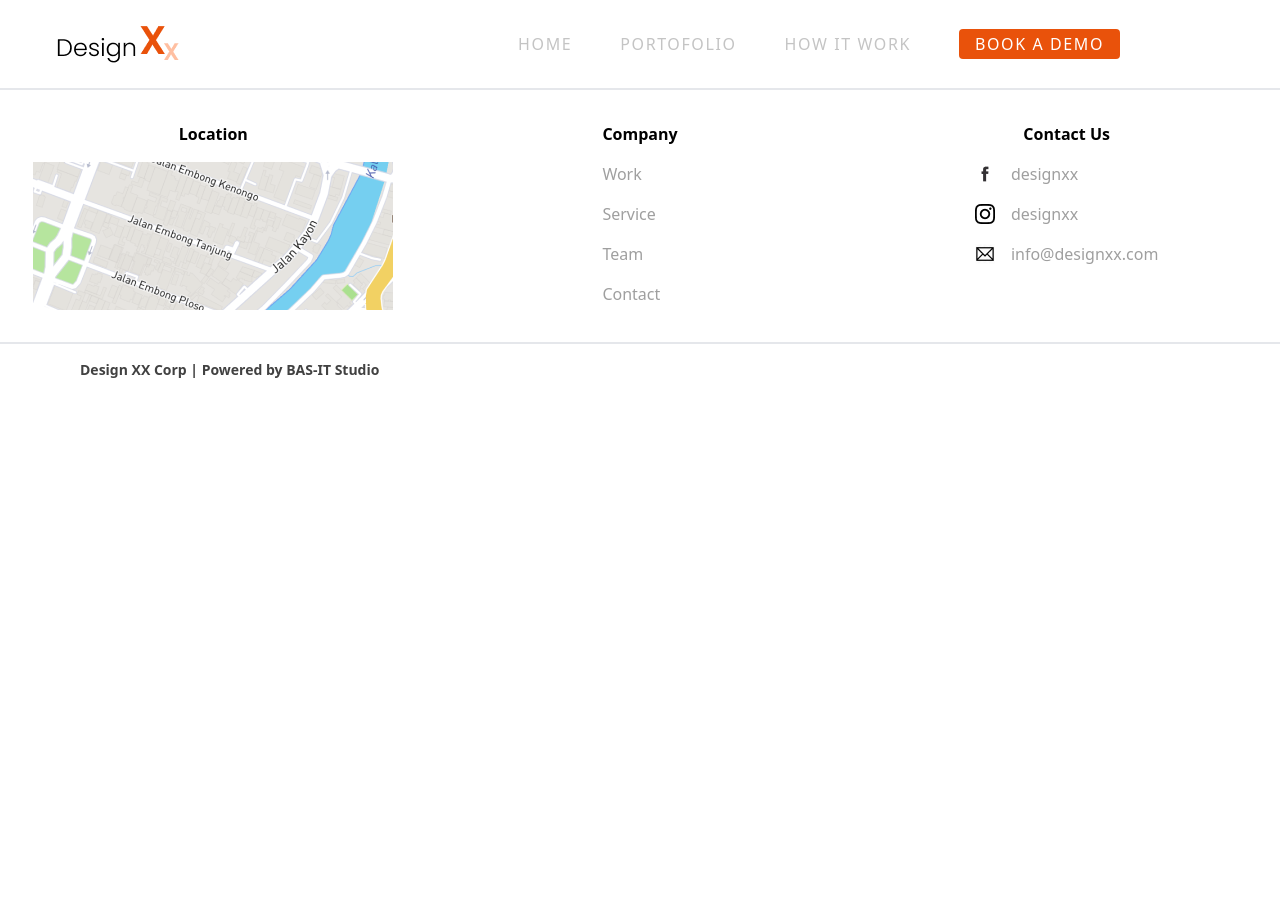
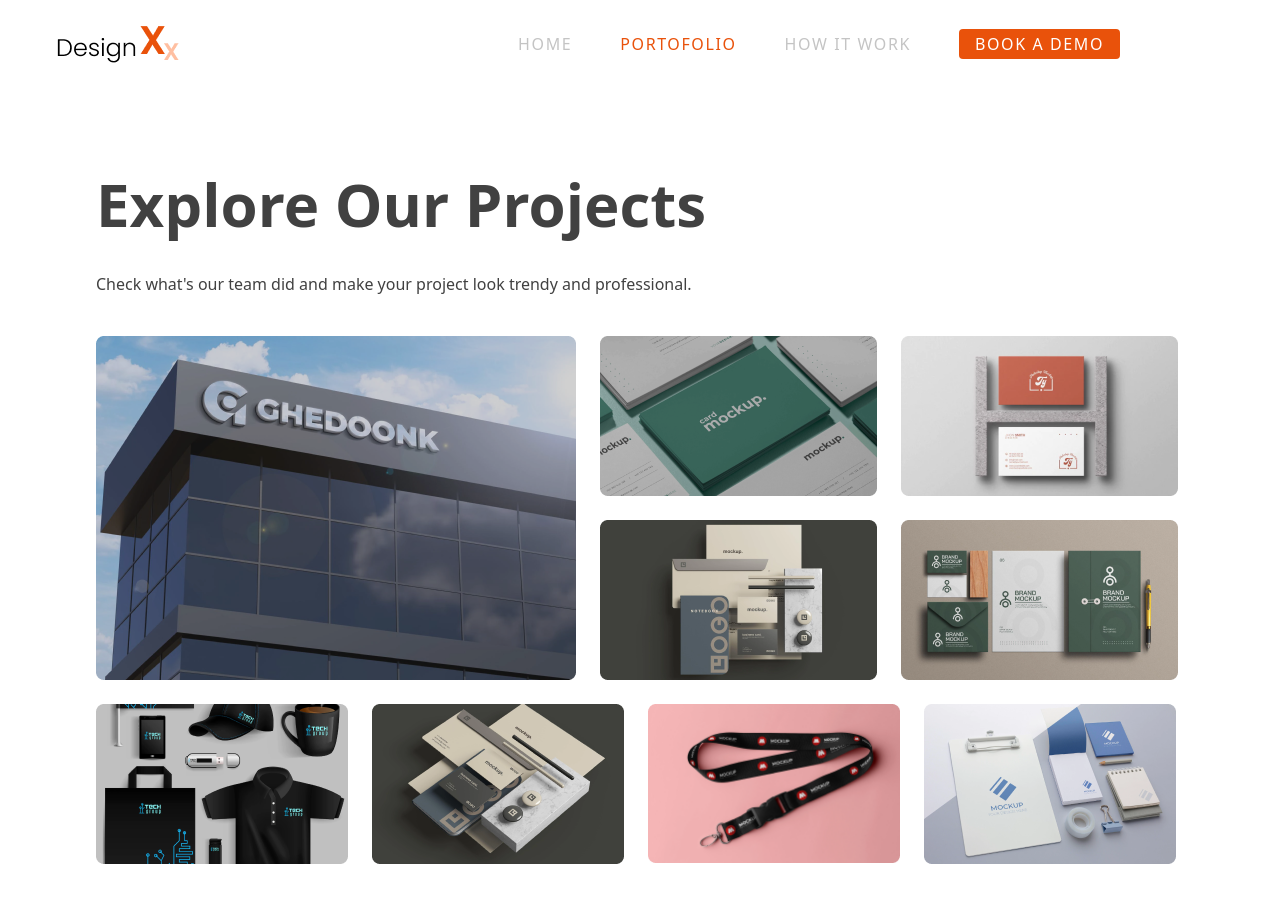
Before and after one commit to adityailhamss/designxx, a React (Create React App) app: page /portfolio in a window 1280 px wide. Shown: the top 900 px of the page. Before the commit the page ends 800 px from the top, so only its background shows below. Built offline with nearby package versions, Linux system fonts and the light colour scheme.

Commit message:
responsive portfolio

```diff
--- a/src/App.js
+++ b/src/App.js
@@ -18,6 +18,7 @@ function App() {
     <Router>
       <Navbar />
       <Routes>
+        <Route path="/portfolio" element={<Portfolio />} />
         <Route path="/demo" element={<Demo />} />
         <Route path="/steptwo" element={<StepTwo />} />
         <Route path="/stepthree" element={<StepThree />} />
--- a/src/component/Navbar.js
+++ b/src/component/Navbar.js
@@ -24,7 +24,7 @@ const Navbar = () => {
           </li>
           <li className="py-8">
             <NavLink
-              to={"/portofolio"}
+              to={"/Portfolio"}
               className="py-8 px-6 tracking-widest"
               style={(isActive) => ({
                 color: isActive.isActive ? "#E9520B" : "#C4C4C4",
--- a/src/component/Portfolio.js
+++ b/src/component/Portfolio.js
@@ -1,73 +1,88 @@
 import React from 'react'
+import { useNavigate } from 'react-router-dom';
 import "@fontsource/poppins";
 import "@fontsource/dm-sans";
 
-function portofolio() {
+function Portfolio() {
+  const navigate = useNavigate();
+
+    const Demo = () => {
+        navigate('/demo');
+    };
+
   return (
-    <div className='container'>
-      <div className='txt-box'>
-        <h1 className='h1a '>Explore Our Projects</h1>
-        <p className='styletxt-1'>Check what's our team did and make your project look trendy and professional.</p>
-      </div>
+    <div className='px-24 py-20 flex-row'>
+        <div className='flex flex-col w-full gap-8 text-[#414141]'>
+            <h1 className="font-bold text-3xl lg:text-6xl lg:leading-[4.5rem] text-center lg:text-left">Explore Our Projects</h1>
+            <p className="text-center lg:text-left">
+            Check what's our team did and make your project look trendy and professional.
+            </p>
+        </div>
+        <div className=' pt-10 flex-row lg:w-[1000px]'>
+            <div className='grid grid-rows-4 lg:grid-flow-col gap-6'>
+                <div class="row-span-4 col-span-4 lg:w-[480px] lg:h-[344px] rounded-lg">
+                    <img src='./img/Rectangle 29.png' />
+                </div>
+                <div class="row-span-2 col-span-2 lg:w-[277px] lg:h-[160px] rounded-lg">
+                    <img src='./img/Rectangle 30.png' />
+                </div>
+                <div class="row-span-2 col-span-2 lg:w-[277px] lg:h-[160px] rounded-lg">
+                    <img src='./img/Rectangle 32.png' />
+                </div>
+                <div class="row-span-2 col-span-2 lg:w-[277px] lg:h-[160px] rounded-lg">
+                    <img src='./img/Rectangle 31.png' />
+                </div>
+                <div class="row-span-2 col-span-2 lg:w-[277px] lg:h-[160px] rounded-lg">
+                    <img src='./img/Rectangle 33.png' />
+                </div>
+            </div>
+            <div className='pt-6 grid grid-row-2 lg:grid-flow-col gap-6'>
+                <div class="row-span-2 col-span-2 lg:w-[252px] lg:h-[160px] rounded-lg">
+                    <img src='./img/Rectangle 34.png' />
+                </div>
+
+                <div class="row-span-2 col-span-2 lg:w-[252px] lg:h-[160px] rounded-lg">
+                    <img src='./img/Rectangle 35.png' />
+                </div>
+                <div class="row-span-2 col-span-2 lg:w-[252px] lg:h-[160px] rounded-lg">
+                    <img src='./img/Rectangle 36.png' />
+                </div>
+                <div class="row-span-2 col-span-2 lg:w-[252px] lg:h-[160px] rounded-lg">
+                    <img src='./img/Rectangle 37.png' />
+                </div>
+                </div>
+        </div>
+        <div className='py-6 flex flex-col w-full gap-8 text-[#414141] items-center'>
+            <h1 className="font-bold text-3xl lg:text-6xl lg:leading-[4.5rem] text-center lg:text-left">Unlock your inner creator</h1>
+            <p className="text-center lg:text-left lg:w-[734px]">
+            Get the inspiration you need with these collections carefully selected to boost your project's engagement
+            </p>
+        </div>
+        <div className='pt-6 grid lg:grid-flow-col gap-6 lg:w-[1000px]'>
+            <div class="row-span-3 col-span-3 lg:w-[338px] lg:h-[235px] rounded-lg">
+                <img src='./img/Rectangle 41.png' />
+            </div>
+            <div class="row-span-3 col-span-3 lg:w-[338px] lg:h-[235px] rounded-lg">
+                <img src='./img/Rectangle 39.png' />
+            </div>
+            <div class="row-span-3 col-span-3 lg:w-[338px] lg:h-[235px] rounded-lg">
+                <img src='./img/Rectangle 40.png' />
+            </div>
+        </div>
+
+        <div className='pt-6 '>
+            <div className='pt-6 bg-[#FFEFE8] lg:w-[1081px] lg:h-[330px] text-center '>
+                <h1 className="font-[Poppins] text-3xl lg:text-6xl lg:leading-[4.5rem] text-center">Ready to try DesignXX?</h1>
+                <p className='pt-7 text-base '>Create your project today and get your design tomorrow. It's that simple. Try design today 30-day risk-free</p>
+                <button onClick={Demo} className='mt-7 box-border bg-[#E9520B] font-sans text-white lg:w-72 lg:h-14'>BOOK A DEMO</button>
+            </div>
+        </div>
+        </div>
 
 
-        <div class="grid grid-rows-2 grid-flow-col gap-4"></div>
-          <div>
-            <img className='row-span-2 col-span-2 gmbr-1' src='./img/Rectangle 29.png' alt='' />
-          </div>
-          <div>
-            <img className='row-span-1 col-span-1 gmbr-2' src='./img/Rectangle 30.png' alt='' />
-          </div>
-          <div>
-            <img className='row-span-1 col-span-1 gmbr-3' src='./img/Rectangle 32.png' alt='' />
-          </div>
 
-        <div>
-          <img className='row-span-1 col-span-1 gmbr-4' src='./img/Rectangle 31.png' alt='' />
-        </div>
-        <div>
-          <img className='row-span-1 col-span-1 gmbr-5' src='./img/Rectangle 33.png' alt='' />
-        </div>
-        <div>
-          <img className='row-span-1 col-span-1 gmbr-6' src='./img/Rectangle 34.png' alt='' />
-        </div>
-        <div>
-          <img className='gmbr-7' src='./img/Rectangle 35.png' alt='' />
-        </div>
-        <div>
-          <img className=' gmbr-8' src='./img/Rectangle 36.png' alt='' />
-        </div>
-        <div>
-          <img className='gmbr-9 ' src='./img/Rectangle 37.png' alt='' />
-        </div>
-        <div>
-          <p className='h1b'>Unlock your inner creator</p>
-        </div>
-        <div>
-          <p className='styletxt-2'>Get the inspiration you need with these collections carefully selected to boost your project's engagement</p>
-        </div>
-        <div className='grid gap-4 grid-cols-3'>
 
-          <img className='row-span-1 col-span-1 gmbr-10' src='./img/Rectangle 41.png' alt='' />
-
-        <div>
-          <img className='row-span-1 col-span-1 gmbr-11' src='./img/Rectangle 39.png' alt='' />
-        </div>
-        <div>
-          <img className='row-span-1 col-span-1 gmbr-12' src='./img/Rectangle 40.png' alt='' />
-        </div>
-        </div>
-        <div className='box-1'>
-          <div>
-            <p className='styletxt-3'>Ready to try DesignXX?</p>
-          </div>
-          <div>
-            <p className='styletxtt-4'>Create your project today and get your design tomorrow. It's that simple. Try design today 30-day risk-free</p>
-          </div>
-          <button className='box-2'><p className='styletxt-5'>BOOK A DEMO</p></button>
-        </div>
-    </div>
   )
 }
 
-export default portofolio
+export default Portfolio
```
